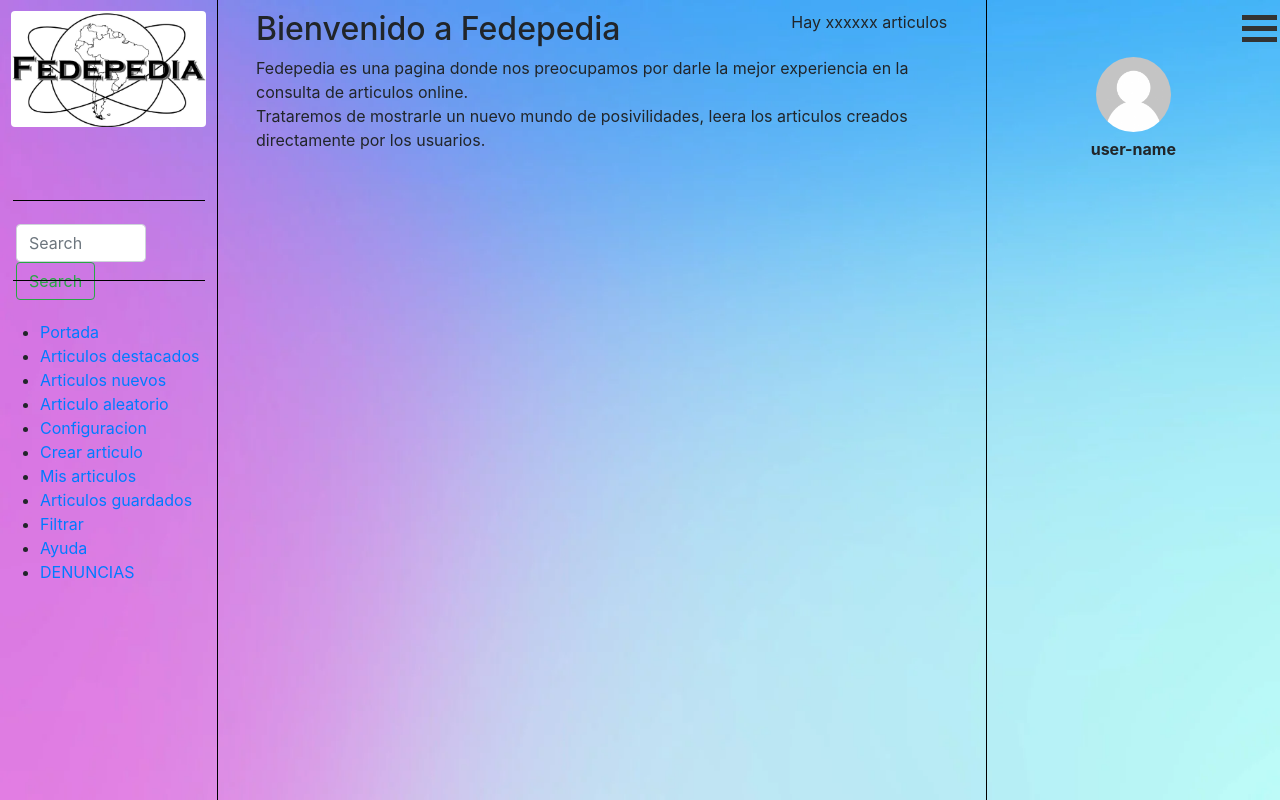
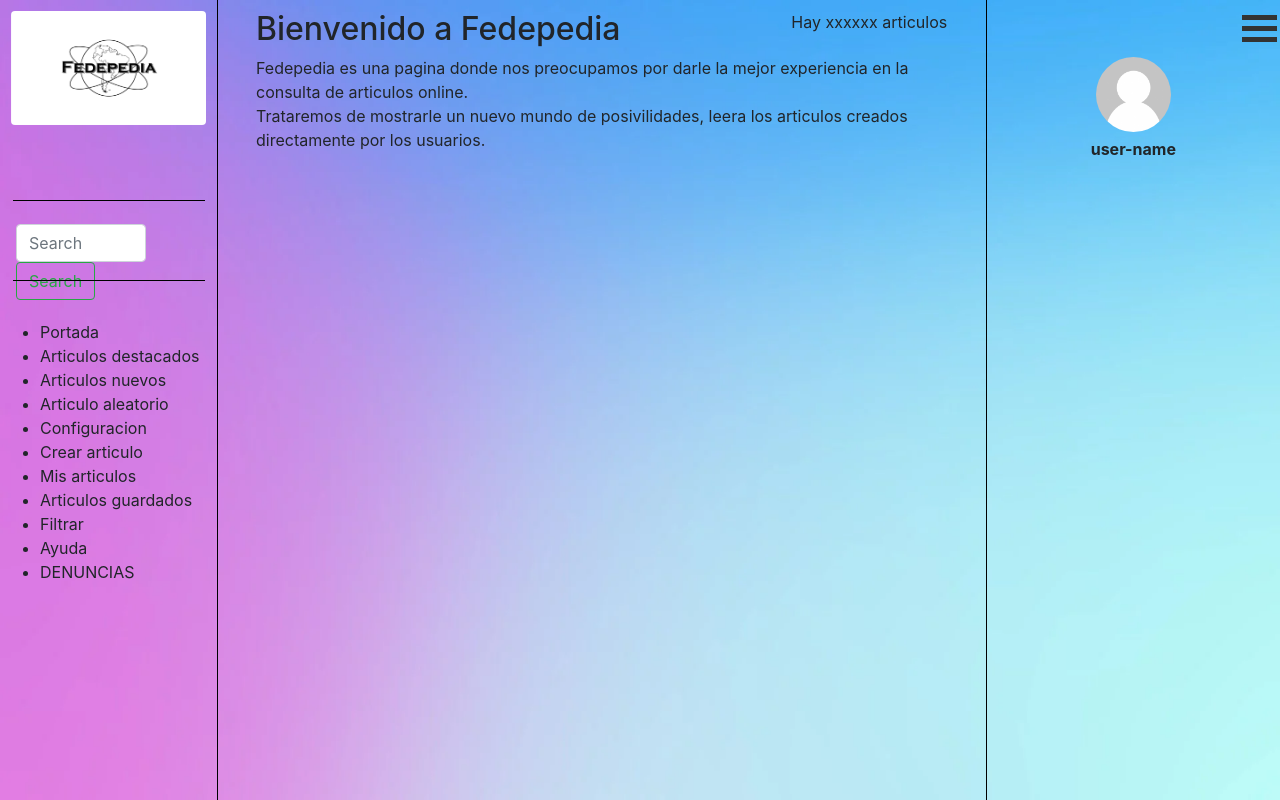
Before and after one commit to Ezequiel12D/fedepedia, a PHP site: page /views/layout.php in a window 1280 px wide. Run offline with PHP 8.4, Linux system fonts and the light colour scheme.

Commit message:
cambio color links

```diff
--- a/css/style_layout.css
+++ b/css/style_layout.css
@@ -118,3 +118,7 @@
     background-attachment: fixed;
     background-size: 100% 100%;
   }
+
+  #link-bar a {
+    color: inherit;
+  }
--- a/views/home.php
+++ b/views/home.php
@@ -1,7 +1,9 @@
 <div id="left-bar">
 
     <div class="container-logo">
-        <img src="../images/logo.png" class="rounded float-left img-logo" alt="img_logo">
+        <a href="">
+            <img src="../images/logo.png" class="rounded float-left img-logo" alt="img_logo">
+        </a>
     </div>
 
     <div class="lh"></div>
```
Also changed, not shown: images/logo.png.
